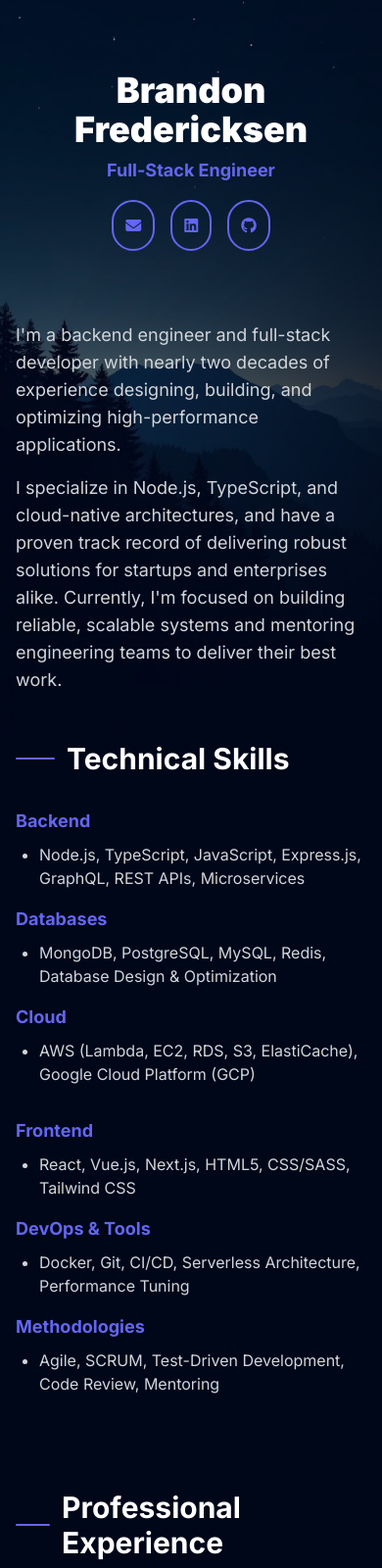
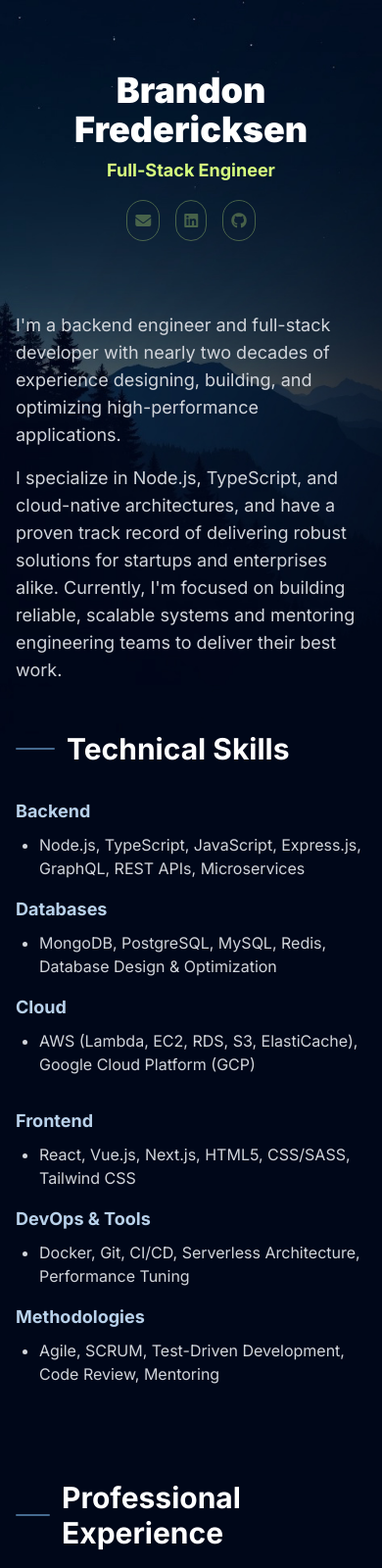
Before and after one commit to brandonfredericksen/brandonfredericksen, a plain HTML site: page index.html in a window 390 px wide. Shown: the top 1600 px of the page at 98% size. Drawn offline with nearby package versions, Linux system fonts and the light colour scheme.

Commit message:
version 1.0

```diff
--- a/index.html
+++ b/index.html
@@ -22,7 +22,9 @@
               sans: ["Inter", "ui-sans-serif", "system-ui"],
             },
             colors: {
-              accent: "#6366f1",
+              accent: "rgb(213, 253, 126)",
+              accent2: "rgb(69, 106, 143)",
+              accent3: "rgb(184, 209, 234)",
             },
             animation: {
               "bounce-slow": "bounce 2s infinite",
@@ -35,12 +37,14 @@
       href="https://fonts.googleapis.com/css2?family=Inter:wght@400;700;900&display=swap"
       rel="stylesheet"
     />
+    <!-- favicon -->
+    <link rel="icon" type="image/svg+xml" href="favicon.svg" />
   </head>
   <body
-    class="font-sans text-gray-100 bg-[#000719] min-h-screen transition-colors duration-500
+    class="font-sans text-gray-100 bg-[#000719] min-h-screen
          bg-[url('images/bg.jpg')] bg-no-repeat bg-left-top bg-fixed [background-size:auto_100vh]"
   >
-    <div class="w-full max-w-6xl mx-auto flex flex-col lg:flex-row min-h-screen">
+    <div class="w-full max-w-6xl mx-auto flex flex-col lg:flex-row min-h-screen transition-colors duration-500">
       <!-- Sidebar (vertically centered with main content, no fixed/absolute) -->
       <aside
         class="w-full lg:w-[320px] xl:w-[380px] flex flex-col justify-between items-center px-8 py-4 bg-transparent z-20 lg:sticky lg:top-0 lg:h-screen"
@@ -65,15 +69,16 @@
         <div class="flex flex-row gap-4 items-center mb-2">
           <a
             href="mailto:brandonfredericksen@gmail.com"
-            class="text-accent hover:bg-accent hover:text-[#000719] rounded-full p-3 border-2 border-accent transition"
+            class="text-accent hover:bg-accent hover:text-[#000719] rounded-full p-2 border border-accent transition opacity-30 hover:opacity-100"
             aria-label="Email"
+            target="_blank"
             ><i class="fas fa-envelope"></i
           ></a>
           <a
             href="https://www.linkedin.com/in/brandonfredericksen"
             target="_blank"
             rel="noopener"
-            class="text-accent hover:bg-accent hover:text-[#000719] rounded-full p-3 border-2 border-accent transition"
+            class="text-accent hover:bg-accent hover:text-[#000719] rounded-full p-2 border border-accent transition opacity-30 hover:opacity-100"
             aria-label="LinkedIn"
             ><i class="fab fa-linkedin"></i
           ></a>
@@ -81,7 +86,7 @@
             href="https://github.com/brandonfredericksen"
             target="_blank"
             rel="noopener"
-            class="text-accent hover:bg-accent hover:text-[#000719] rounded-full p-3 border-2 border-accent transition"
+            class="text-accent hover:bg-accent hover:text-[#000719] rounded-full p-2 border border-accent transition opacity-30 hover:opacity-100"
             aria-label="GitHub"
             ><i class="fab fa-github"></i
           ></a>
@@ -109,19 +114,19 @@
         <!-- Skills -->
         <section id="skills" class="mb-24 animate-fade-in-up">
           <div class="section-title mb-8 flex items-center gap-3 font-bold text-3xl">
-            <span class="inline-block h-0.5 w-10 rounded bg-accent"></span>
+            <span class="inline-block h-0.5 w-10 rounded bg-accent2"></span>
             <span class="text-white">Technical Skills</span>
           </div>
           <div class="grid md:grid-cols-2 gap-8">
             <div>
-              <h3 class="text-lg font-semibold mb-2 text-accent">Backend</h3>
+              <h3 class="text-lg font-semibold mb-2 text-accent3">Backend</h3>
               <ul class="list-disc ml-6 text-gray-300">
                 <li>
                   Node.js, TypeScript, JavaScript, Express.js, GraphQL, REST
                   APIs, Microservices
                 </li>
               </ul>
-              <h3 class="text-lg font-semibold mt-4 mb-2 text-accent">
+              <h3 class="text-lg font-semibold mt-4 mb-2 text-accent3">
                 Databases
               </h3>
               <ul class="list-disc ml-6 text-gray-300">
@@ -130,7 +135,7 @@
                   Optimization
                 </li>
               </ul>
-              <h3 class="text-lg font-semibold mt-4 mb-2 text-accent">Cloud</h3>
+              <h3 class="text-lg font-semibold mt-4 mb-2 text-accent3">Cloud</h3>
               <ul class="list-disc ml-6 text-gray-300">
                 <li>
                   AWS (Lambda, EC2, RDS, S3, ElastiCache), Google Cloud Platform
@@ -139,11 +144,11 @@
               </ul>
             </div>
             <div>
-              <h3 class="text-lg font-semibold mb-2 text-accent">Frontend</h3>
+              <h3 class="text-lg font-semibold mb-2 text-accent3">Frontend</h3>
               <ul class="list-disc ml-6 text-gray-300">
                 <li>React, Vue.js, Next.js, HTML5, CSS/SASS, Tailwind CSS</li>
               </ul>
-              <h3 class="text-lg font-semibold mt-4 mb-2 text-accent">
+              <h3 class="text-lg font-semibold mt-4 mb-2 text-accent3">
                 DevOps & Tools
               </h3>
               <ul class="list-disc ml-6 text-gray-300">
@@ -152,7 +157,7 @@
                   Tuning
                 </li>
               </ul>
-              <h3 class="text-lg font-semibold mt-4 mb-2 text-accent">
+              <h3 class="text-lg font-semibold mt-4 mb-2 text-accent3">
                 Methodologies
               </h3>
               <ul class="list-disc ml-6 text-gray-300">
@@ -166,7 +171,7 @@
         <!-- Experience -->
         <section id="experience" class="mb-24 animate-fade-in-up">
           <div class="section-title mb-8 flex items-center gap-3 font-bold text-3xl">
-            <span class="inline-block h-0.5 w-10 rounded bg-accent"></span>
+            <span class="inline-block h-0.5 w-10 rounded bg-accent2"></span>
             <span class="text-white">Professional Experience</span>
           </div>
           <div class="space-y-12">
@@ -186,7 +191,7 @@
             <!-- Palmetto Solar -->
             <div>
               <h3 class="text-xl font-bold text-accent">
-                Software Engineer
+                Senior Software Engineer
                 <span class="text-gray-400 dark:text-gray-300 font-normal">@ Palmetto Solar</span>
               </h3>
               <div class="text-gray-100 text-sm mb-2">
@@ -253,7 +258,7 @@
         <!-- Achievements -->
         <section id="achievements" class="mb-24 animate-fade-in-up">
           <div class="section-title mb-8 flex items-center gap-3 font-bold text-3xl">
-            <span class="inline-block h-0.5 w-10 rounded bg-accent"></span>
+            <span class="inline-block h-0.5 w-10 rounded bg-accent2"></span>
             <span class="text-white">Key Achievements</span>
           </div>
           <ul class="list-disc ml-6 text-lg text-gray-400 space-y-2">
@@ -283,11 +288,11 @@
         <!-- Contact -->
         <section id="contact" class="mb-24 animate-fade-in-up">
           <div class="section-title mb-8 flex items-center gap-3 font-bold text-3xl">
-            <span class="inline-block h-0.5 w-10 rounded bg-accent"></span>
+            <span class="inline-block h-0.5 w-10 rounded bg-accent2"></span>
             <span class="text-white">Contact</span>
           </div>
           <form
-            action="mailto:brandonfredericksen@gmail.com"
+            action="mailto:brandonfredericksen.alt@gmail.com"
             method="POST"
             enctype="text/plain"
             class="space-y-4 max-w-lg mx-auto"
@@ -330,7 +335,7 @@
             </div>
             <button
               type="submit"
-              class="px-6 py-2 bg-accent text-[#000719] rounded shadow hover:bg-indigo-700 transition focus:outline-none focus:ring-2 focus:ring-accent"
+              class="px-6 py-2 bg-accent3 text-[#000719] rounded shadow hover:bg-indigo-700 transition focus:outline-none focus:ring-2 focus:ring-accent3"
             >
               Send
             </button>
@@ -338,9 +343,9 @@
           <div class="mt-8 text-gray-300 text-center">
             Or email me directly:
             <a
-              href="mailto:brandonfredericksen@gmail.com"
+              href="mailto:brandonfredericksen.alt@gmail.com"
               class="text-accent hover:underline"
-              >brandonfredericksen@gmail.com</a
+              >brandonfredericksen.alt@gmail.com</a
             >
           </div>
         </section>
```
Also changed, not shown: favicon.svg (added).
